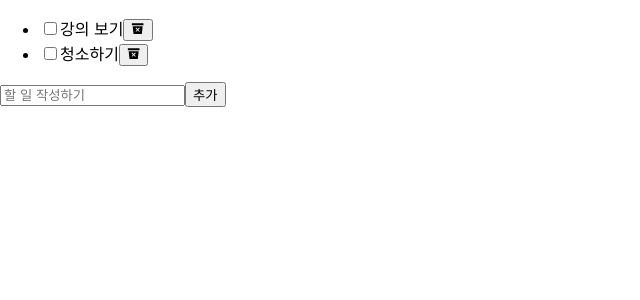
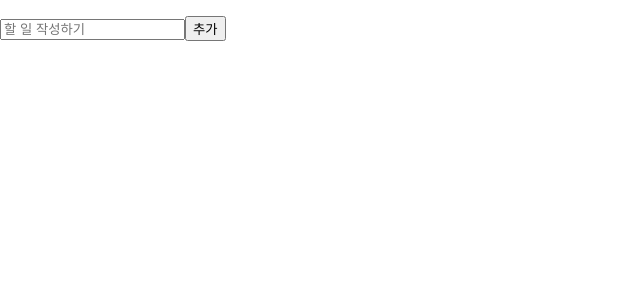
Before and after one commit to redonearth/react-todo, a React (Create React App) app: page / in a window 1280 px wide. Shown: the top 300 px of the page, without its empty margins (0-640 px from the left). Built offline with nearby package versions, Linux system fonts and the light colour scheme; a web font is replaced by a local one.

Commit message:
feat: 로컬 스토리지에 저장 기능 구현

```diff
--- a/src/components/ToDoList/ToDoList.jsx
+++ b/src/components/ToDoList/ToDoList.jsx
@@ -1,9 +1,11 @@
-import React, { useState } from 'react';
+import React, { useEffect, useState } from 'react';
 import AddToDo from '../AddToDo/AddToDo';
 import ToDo from '../ToDo/ToDo';
 
-export default function ToDoList({}) {
-  const [toDos, setToDos] = useState(initialToDos);
+const TODOS = 'toDos';
+
+export default function ToDoList() {
+  const [toDos, setToDos] = useState(getToDosFromLocalStorage);
 
   const handleAdd = (toDo) =>
     setToDos((prev) => [
@@ -16,6 +18,10 @@
 
   const handleDelete = (deleted) =>
     setToDos(toDos.filter((toDo) => toDo.id !== deleted.id));
+
+  useEffect(() => {
+    localStorage.setItem(TODOS, JSON.stringify(toDos));
+  }, [toDos]);
 
   return (
     <section>
@@ -34,7 +40,7 @@
   );
 }
 
-const initialToDos = [
-  { id: 1, content: '강의 보기', isDone: false },
-  { id: 2, content: '청소하기', isDone: false },
-];
+function getToDosFromLocalStorage() {
+  const toDos = localStorage.getItem(TODOS);
+  return toDos ? JSON.parse(toDos) : [];
+}
```
Also changed, not shown: 1 other file (tests, documents, lock files or other folders).
